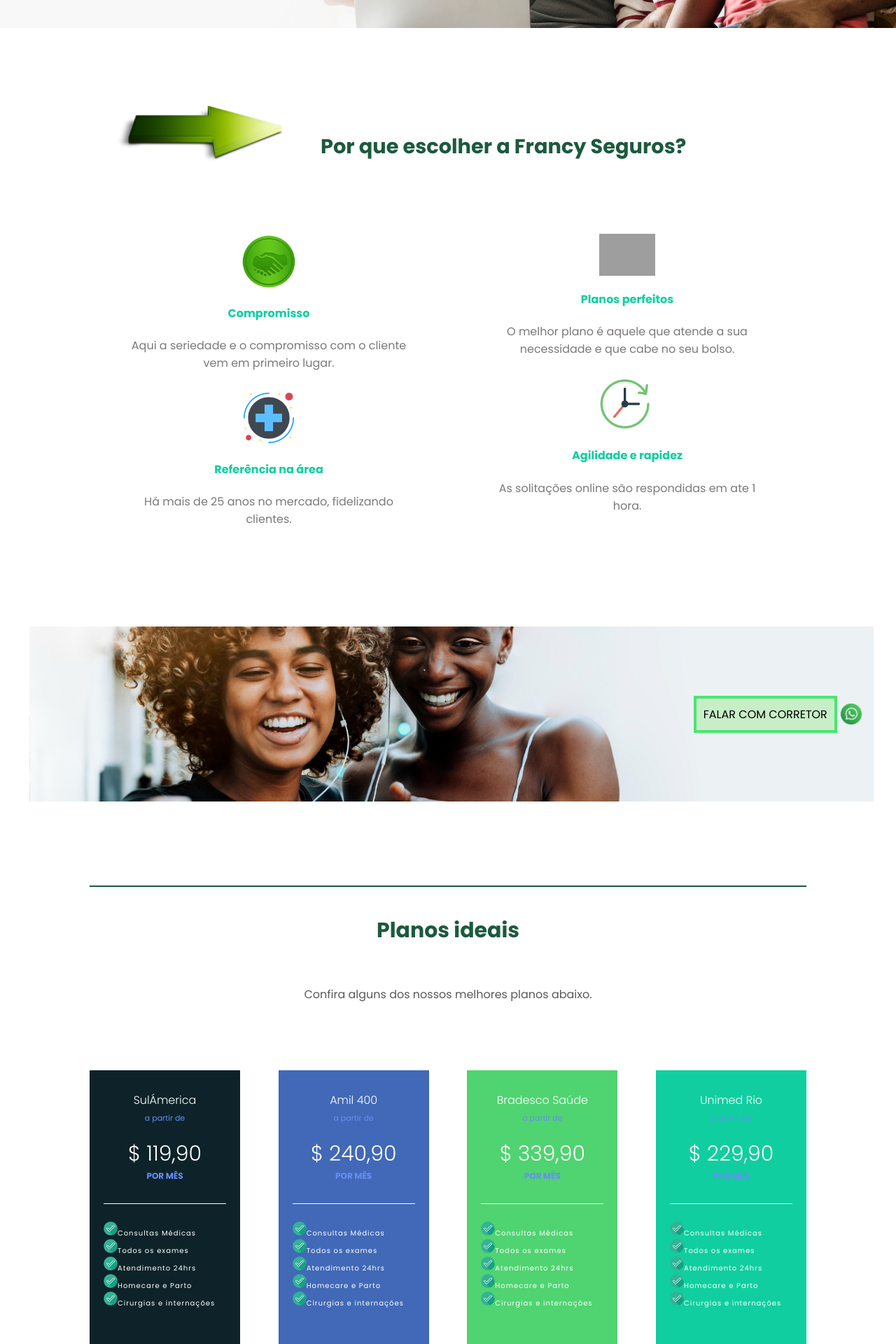
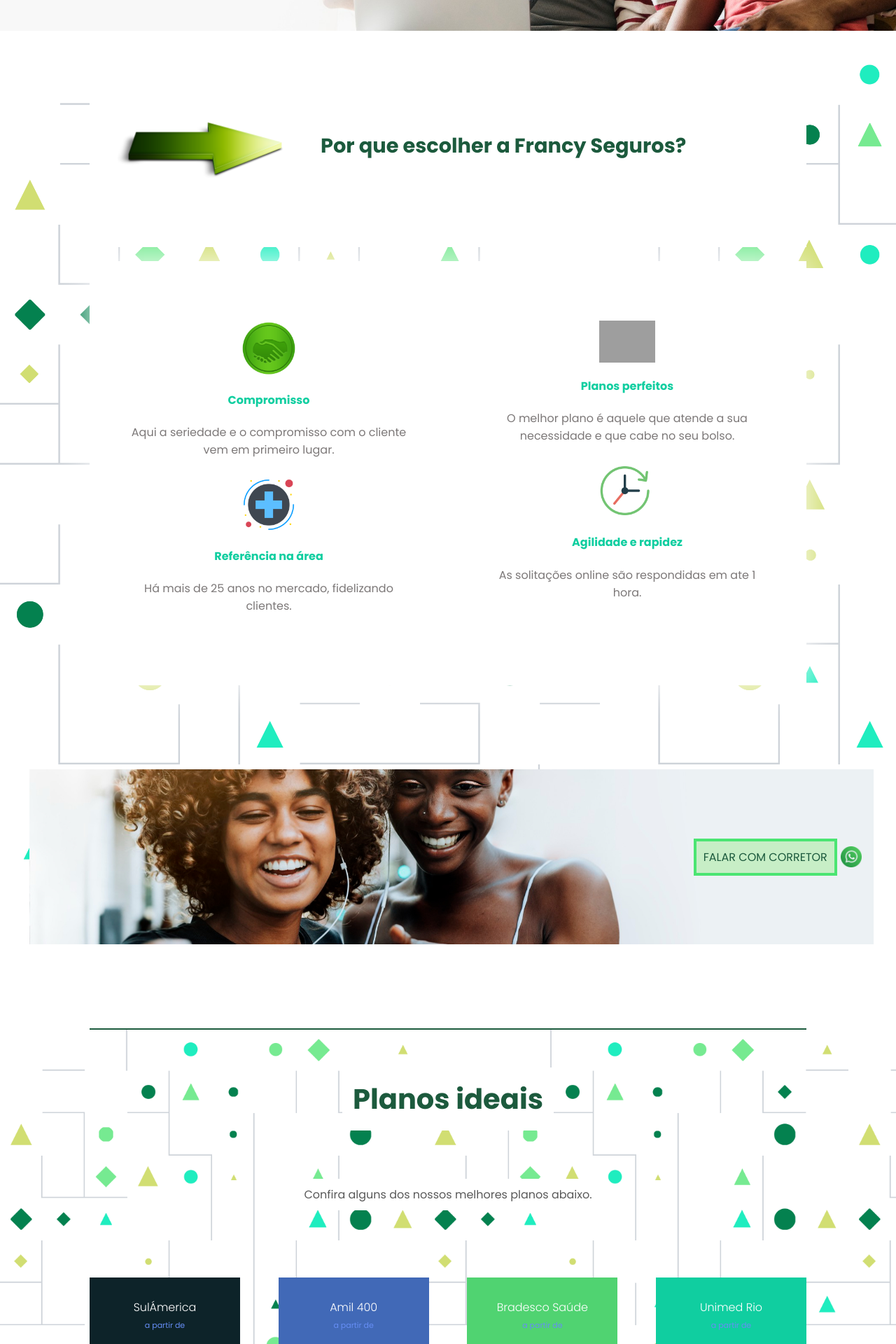
Before and after one commit to artkelv/LP_Francy_Front, a React (Create React App) app: page / in a window 1280 px wide. Shown: the part 600-2520 px from the top of the page at 70% size. Built offline with nearby package versions, Linux system fonts and the light colour scheme; grey boxes are pictures that could not be loaded; a web font is replaced by a local one.

Commit message:
Att de background no projeto

```diff
--- a/src/components/footer/footer.js
+++ b/src/components/footer/footer.js
@@ -1,9 +1,9 @@
-import {FooterSection, PgraphFooter} from "./styled"
+import {FooterSection, PgraphFooter, AutorLink} from "./styled"
 
 const Footer = () => {
     return(
         <FooterSection>
-            <PgraphFooter>© 2022 Francy Seguros  -  Todos os direitos reservados | Desenvolvido por <a href="https://github.com/artkelv" target="_blank">artkelv</a></PgraphFooter>
+            <PgraphFooter>© 2022 Francy Seguros  -  Todos os direitos reservados | Desenvolvido por <AutorLink href="https://github.com/artkelv" target="_blank">artkelv</AutorLink></PgraphFooter>
         </FooterSection>
     )
 }
--- a/src/components/footer/styled.js
+++ b/src/components/footer/styled.js
@@ -21,3 +21,7 @@ export const PgraphFooter = styled.p`
         margin: 15px;
     }
 `
+export const AutorLink = styled.a`
+    color: #000;
+    text-decoration: none;
+`
--- a/src/components/header/styled.js
+++ b/src/components/header/styled.js
@@ -4,6 +4,8 @@ export const ContentHeader = styled.header`
     display: flex;
     justify-content: space-around;
     padding: 15px 0;
+    border-bottom: 2px solid #10CEA0;
+    margin: 1px 0;
     @media screen and (max-width: 480px) {
         display: flex;
         flex-direction: column;
--- a/src/components/plans/Plans.js
+++ b/src/components/plans/Plans.js
@@ -1,6 +1,6 @@
 import Ic from "../iconCheck/Icon.js"
 import {
-    ArticTitlePrice, TitlePlans, PgraphPlans, CardPriceSection, FirstCardPrice, SecondCardPrice,
+    Sectionplans, ArticTitlePrice, TitlePlans, PgraphPlans, CardPriceSection, FirstCardPrice, SecondCardPrice,
     ThirdCardPrice, FourthCardPrice, TitleCard, SubTitle, PriceCard, PerMonth, ListBenefits,
     BtnPlan, AncorGetPlan
 } from "./styled";
@@ -8,7 +8,7 @@ import { execFuncQueAlteraBorda } from "../../pages/home/Home.js";
 
 const Plans = () => {
     return(
-            <section>
+            <Sectionplans>
                 <ArticTitlePrice>
                     <TitlePlans id="plans">Planos ideais</TitlePlans>
                     <PgraphPlans>Confira alguns dos nossos melhores planos abaixo.</PgraphPlans>
@@ -95,7 +95,7 @@ const Plans = () => {
                         <BtnPlan onClick={execFuncQueAlteraBorda}><AncorGetPlan href="#top">Obter Plano</AncorGetPlan></BtnPlan>
                     </FourthCardPrice>
                 </CardPriceSection>
-            </section>
+            </Sectionplans>
     )
 }
 export default Plans
--- a/src/components/plans/styled.js
+++ b/src/components/plans/styled.js
@@ -1,7 +1,11 @@
 import styled from "styled-components";
 import backAllBody from "../../assets/back_all_body.png"
 
-
+export const Sectionplans = styled.section`
+    background-image: url(${backAllBody});
+    background-size: contain;
+    padding-bottom: 50px;
+`
 export const ArticTitlePrice = styled.article`
     width: 80%;
     margin: 0 auto;
@@ -9,24 +13,29 @@ export const ArticTitlePrice = styled.article`
     display: flex;
     flex-direction: column;
     align-items: center;
-    @media screen and (max-width:480px) {
-
-    }
 `
 export const TitlePlans = styled.h4`
-    font-size: 30px;
+    font-size: 40px;
     color: #1C5A3D;
+    padding: 15px;
+    background-color: #fff;
     @media screen and (max-width: 480px){
         font-size: 20px;
+    }
+    @media screen and (min-width: 481px) and (max-width: 768px) {
+        font-size: 25px;
     }
 `
 export const PgraphPlans = styled.p`
     color: #595959;
+    padding: 10px;
+    background-color: #fff;
     @media screen and (max-width: 480px){
         font-size: 13px;
         text-align: center;
     }
     @media screen and (min-width: 481px) and (max-width: 768px) {
+        font-size: 15px;
         text-align: center;
     }
 `
@@ -36,6 +45,7 @@ export const CardPriceSection = styled.section`
     display: flex;
     justify-content: space-between;
     color: #fff;
+
     @media screen and (max-width:480px) {
         display: flex;
         flex-direction: column;
@@ -48,12 +58,17 @@ export const CardPriceSection = styled.section`
     }
     @media screen and (min-width: 481px) and (max-width: 768px) {
         display: flex;
+        margin: 80px auto 0;
         justify-content: space-around;
         flex-wrap: wrap;
         width: 100%;
-        padding: 50px 0;
         background-image: url(${backAllBody});
         background-size: contain;
+    }
+    @media screen and (min-width: 769px) and (max-width: 1024px){
+        display: flex;
+        flex-wrap: wrap;
+        justify-content: space-evenly;
     }
 `
 export const TitleCard = styled.h4`
@@ -129,6 +144,10 @@ export const FirstCardPrice = styled.div`
         width: 180px;
         margin-bottom: 50px;
     }
+    @media screen and (min-width: 769px) and (max-width: 1024px){
+        width: 200px;
+        margin-bottom: 50px;
+    }
 `
 export const SecondCardPrice = styled.div`
     background-color: #4169B7;
@@ -139,6 +158,10 @@ export const SecondCardPrice = styled.div`
     }
     @media screen and (min-width: 481px) and (max-width: 768px) {
         width: 180px;
+        margin-bottom: 50px;
+    }
+    @media screen and (min-width: 769px) and (max-width: 1024px){
+        width: 200px;
         margin-bottom: 50px;
     }
 `
@@ -153,6 +176,10 @@ export const ThirdCardPrice = styled.div`
         width: 180px;
         margin-bottom: 50px;
     }
+    @media screen and (min-width: 769px) and (max-width: 1024px){
+        width: 200px;
+        margin-bottom: 50px;
+    }
 `
 export const FourthCardPrice = styled.div`
     background-color: #10CEA0;
@@ -165,4 +192,7 @@ export const FourthCardPrice = styled.div`
         width: 180px;
         margin-bottom: 50px;
     }
+    @media screen and (min-width: 769px) and (max-width: 1024px){
+        width: 200px;
+    }
 `
--- a/src/components/whyFrancy/WhyFrancy.js
+++ b/src/components/whyFrancy/WhyFrancy.js
@@ -5,13 +5,14 @@ import IcoDinheiro from "../../assets/ico_dinheiro.png";
 import Ico_Relogio from "../../assets/ico_relogio.png";
 import logoWhatsapp from "../../assets/logo_whatsapp.png"
 import {
-    SectionWhyFrancy, SetaImg, TitleWhyFrancy, SectionBenefits, TesteSec, DescriptionBenefits,
+    Container, BackgroundWhyFrancy, SectionWhyFrancy, SetaImg, TitleWhyFrancy, SectionBenefits, TesteSec, DescriptionBenefits,
     TitleBenefits, BenefitsImg, ContentBenefits, PgraphBenefits, AncorWpp, ContentWpp, FigureEndSection
 } from "./styled"
 
 const WhyFrancy = () => {
     return(
-            <aside>
+            <Container>
+                <BackgroundWhyFrancy>
                 <SectionWhyFrancy>
                     <figure>
                         <SetaImg src={SetaParaDireita} alt="Seta a direita" width="250"/>
@@ -52,6 +53,7 @@ const WhyFrancy = () => {
                         </DescriptionBenefits>
                     </TesteSec>
                 </SectionBenefits>
+                </BackgroundWhyFrancy>
                     {/* <a href='https://br.freepik.com/fotos-vetores-gratis/mulher-tecnologia'>Mulher tecnologia foto criado por rawpixel.com - br.freepik.com</a> */}
                 <FigureEndSection>
                     <ContentWpp>
@@ -59,7 +61,7 @@ const WhyFrancy = () => {
                         <img src={logoWhatsapp} width="30"/>
                     </ContentWpp>
                 </FigureEndSection>
-            </aside>
+            </Container>
     )
 }
 export default WhyFrancy
--- a/src/components/whyFrancy/styled.js
+++ b/src/components/whyFrancy/styled.js
@@ -1,12 +1,22 @@
 import styled from "styled-components";
 import HappyWomen from "../../assets/happy_women.jpg"
+import background from "../../assets/back_all_body.png"
 
+export const Container = styled.section`
+    background-image: url(${background});
+    background-size: contain;
+`
+export const BackgroundWhyFrancy = styled.div`
+
+`
 export const SectionWhyFrancy = styled.section`
     width:80%;
-    margin: 0 auto;
+    margin: 20px auto;
     display: flex;
     align-items: center;
     justify-content: flex-start;
+
+    background-color: #fff;
     @media screen and (max-width: 480px){
         display: block;
     }
@@ -25,7 +35,9 @@ export const SetaImg = styled.img`
 export const TitleWhyFrancy = styled.h3`
     color: #1C5A3D;
     font-size: 180%;
-    padding-top: 50px;
+    background-color: #fff;
+    padding: 50px 0;
+    box-shadow: 1px 1px 50px #fff;
     @media screen and (max-width: 480px){
         font-size: 16px;
         text-align: center;
@@ -51,6 +63,10 @@ export const TesteSec = styled.section`
     flex-direction: column;
     align-items: center;
     width: 50%;
+    padding: 80px 0;
+
+    background-color: #fff;
+    box-shadow: 1px 1px 50px #fff;
     @media screen and (max-width: 480px){
         width: 100%;
     }
@@ -136,7 +152,7 @@ export const ContentWpp = styled.div`
 export const AncorWpp = styled.a`
     text-transform: uppercase;
     text-decoration: none;
-    color: #000;
+    color: #1C5A3D;
     padding: 10px;
     margin: 5px;
     border: 4px solid #4BE572;
--- a/src/pages/home/styled.js
+++ b/src/pages/home/styled.js
@@ -48,6 +48,9 @@ export const Title = styled.h1`
     @media screen and (min-width: 481px) and (max-width: 768px) {
         font-size: 17px;
     }
+    @media screen and (min-width: 769px) and (max-width: 1024px){
+        font-size: 19px;
+    }
 `
 export const SubTitle = styled.h2`
     color: #fff;
@@ -66,6 +69,9 @@ export const SubTitle = styled.h2`
     @media screen and (min-width: 481px) and (max-width: 768px) {
         font-size: 17px;
         position: static;
+    }
+    @media screen and (min-width: 769px) and (max-width: 1024px){
+        font-size: 18px;
     }
 `
 export const SectionBroker = styled.section`
```
Also changed, not shown: src/assets/wave-haikei.svg (added).
